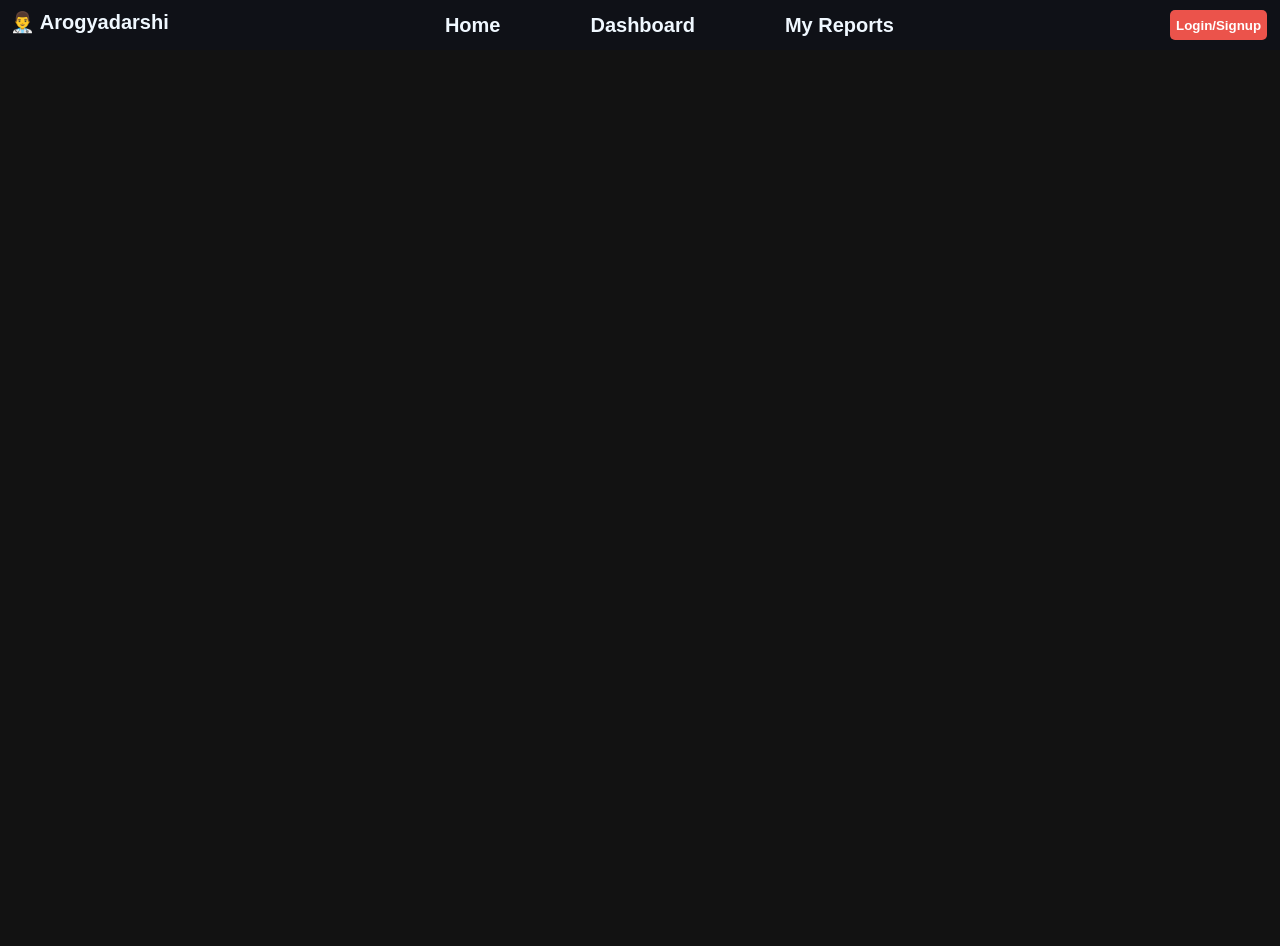
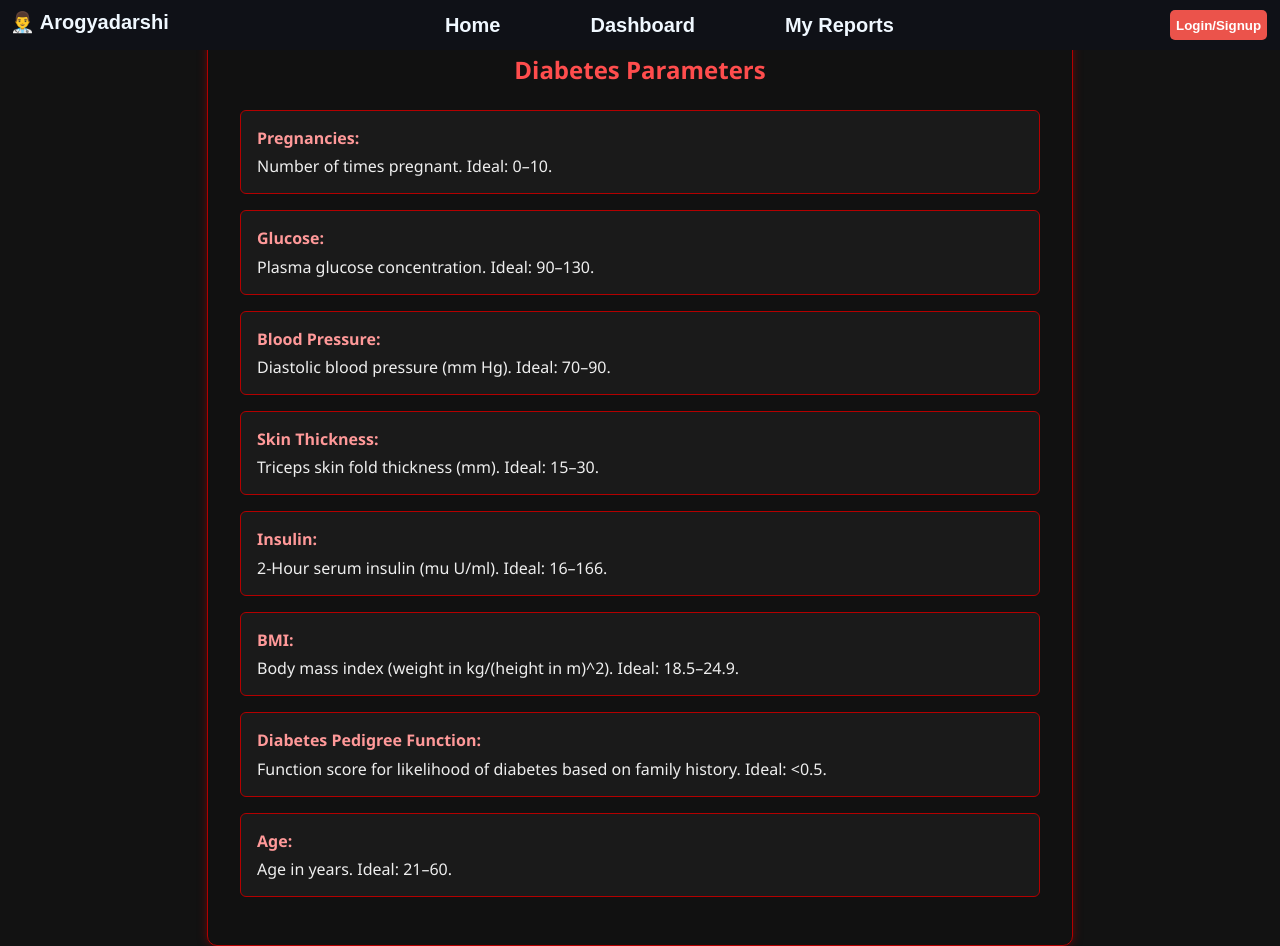
Before and after one commit to Kartik-Ranaut/Arogyadarshi, a React (Create React App) app: page /heart-parameters in a window 1280 px wide. Before the commit the page ends 800 px from the top, so only its background shows below. Built offline with nearby package versions, Linux system fonts and the light colour scheme; no server answers.

Commit message:
Added param info

```diff
--- a/src/App.js
+++ b/src/App.js
@@ -11,6 +11,8 @@ import DoctorSection from './Components/DoctorSection';
 import GetStarted from "./Components/GetStarted";
 import HeartLearnMore from './Components/HeartLearnMore';
 import DiabetesLearnMore from './Components/DiabetesLearnMore';
+import ParameterInfo from './Components/ParameterInfo';
+
 import { useEffect, useState } from 'react';
 function App() {
   const [islogedin,setlogedin]=useState(false);
@@ -64,13 +66,33 @@ function App() {
       <Routes>
         <Route path="/" element={<Home />} />
         <Route path="/get-started" element={<GetStarted />} />
-        <Route path="/progress" element={<Progress user={user} islogedin={islogedin} setrefresh={setrefresh}/>} />
-        <Route path="/dashboard" element={<Dashboard user={user} islogedin={islogedin} setrefresh={setrefresh}/>} />
-        <Route path="/login" element={<Login setlogedin={setlogedin}/>} />
+        <Route
+          path="/progress"
+          element={
+            <Progress
+              user={user}
+              islogedin={islogedin}
+              setrefresh={setrefresh}
+            />
+          }
+        />
+        <Route
+          path="/dashboard"
+          element={
+            <Dashboard
+              user={user}
+              islogedin={islogedin}
+              setrefresh={setrefresh}
+            />
+          }
+        />
+        <Route path="/login" element={<Login setlogedin={setlogedin} />} />
         <Route path="/doctor" element={<DoctorSection />} />
         <Route path="/signup" element={<Signup />} />
         <Route path="/learn-more/heart" element={<HeartLearnMore />} />
         <Route path="/learn-more/diabetes" element={<DiabetesLearnMore />} />
+        <Route path="/heart-parameters" element={<ParameterInfo />} />
+        <Route path="/diabetes-parameters" element={<ParameterInfo />} />
         <Route path="*" element={<div>page does not exists</div>} />
       </Routes>
     </div>
--- a/src/Components/Diabetes.js
+++ b/src/Components/Diabetes.js
@@ -1,4 +1,5 @@
 import React, { useState } from "react";
+import { useNavigate } from "react-router-dom";
 import "./diabetes.css";
 import Popup from "./Popup";
 import Loader from "./Loader";
@@ -6,7 +7,7 @@ import DataFlowTimeline from "./DataFlowTimeline";
 import RiskMeter from "./RiskMeter";
 
 export default function Diabetes(props) {
-
+  const navigate=useNavigate();
   const [member,setmember]=useState();
   const [result, setresult] = useState(null);
   const [isLoading, setIsLoading] = useState(false);
@@ -134,35 +135,49 @@ export default function Diabetes(props) {
 
   return (
     <div className="datafielddiab">
-
-    {showPopup && <Popup setrefresh={props.setrefresh} setShowPopup={setShowPopup}></Popup>}
+      {showPopup && (
+        <Popup
+          setrefresh={props.setrefresh}
+          setShowPopup={setShowPopup}></Popup>
+      )}
       <div className="family">
         <label for="relation">Testing for:</label>
-      <button type="button" onClick={addfamilymember}>Add family member</button>
+        <button type="button" onClick={addfamilymember}>
+          Add family member
+        </button>
       </div>
       {!props.islogedin ? (
         <div>Please login first</div>
       ) : (
-      <select id="relation" name="relation"
+        <select
+          id="relation"
+          name="relation"
           onChange={(e) => {
             const selectedMember = props.user.family.find(
               (relation) => relation._id === e.target.value
             );
             setmember(selectedMember);
             console.log(selectedMember);
-      }}
-      >
+          }}>
           <option value="">-- Select Member --</option>
           {props.user.family.map((relation, index) => (
-          <option key={index} value={relation._id} >
+            <option key={index} value={relation._id}>
               {relation.name}
             </option>
           ))}
         </select>
       )}
       <form onSubmit={submitForm}>
-      <p className="diabhead">Diabetes Prediction User Interface Using ML</p>
-
+        <div className="info">
+          <p className="diabhead">
+            Diabetes Prediction User Interface Using ML
+          </p>
+          <span
+            onClick={() => navigate("/diabetes-parameters")}
+            className="info-icon">
+            🛈
+          </span>
+        </div>
         <div className="inputfield">
           {Object.keys(data).map((key, index) => (
             <div key={key} className="box">
@@ -171,7 +186,13 @@ export default function Diabetes(props) {
                 className="input"
                 type="text"
                 name={key}
-              value={labels[index].label == "Age" ?  member ? member.age: 0 :data[key]}
+                value={
+                  labels[index].label == "Age"
+                    ? member
+                      ? member.age
+                      : 0
+                    : data[key]
+                }
                 onChange={handleChange}
               />
             </div>
@@ -179,6 +200,11 @@ export default function Diabetes(props) {
         </div>
 
         <input type="submit" className="submitForm" value="Get Result" />
+        <span
+          onClick={() => navigate("/diabetes-parameters")}
+          className="info-icon">
+          🛈
+        </span>
 
         {isLoading && <Loader />}
 
@@ -190,7 +216,7 @@ export default function Diabetes(props) {
                 : "Your results suggest a lower risk of diabetes. Keep maintaining a healthy lifestyle!"}
             </p>
             <p>{`The probability of you having diabetes is: ${result.probability}%`}</p>
-          <RiskMeter riskLevel={result.probability}/>
+            <RiskMeter riskLevel={result.probability} />
           </div>
         )}
 
--- a/src/Components/Heart.js
+++ b/src/Components/Heart.js
@@ -1,4 +1,5 @@
 import React, { useState } from "react";
+import { useNavigate } from "react-router-dom";
 import Popup from "./Popup";
 import "./heart.css";
 import Loader from "./Loader";
@@ -6,6 +7,7 @@ import DataFlowTimeline from "./DataFlowTimeline";
 import RiskMeter from "./RiskMeter";
 
 export default function Heart(props) {
+  const navigate=useNavigate();
   const [member,setmember]=useState({});
   const [isLoading, setIsLoading] = useState(false);
   const [showTimeline, setShowTimeline] = useState(false);
@@ -154,9 +156,16 @@ export default function Heart(props) {
           ))}
         </select>
       )}
-      <p className="hearthead">
-        Heart Disease Prediction User Interface Using ML
-      </p>
+      <div className="info">
+        <p className="hearthead">
+          Heart Disease Prediction User Interface Using ML
+        </p>
+        <span
+          onClick={() => navigate("/heart-parameters")}
+          className="info-icon">
+          🛈
+        </span>
+      </div>
       <form onSubmit={handleSubmit}>
         <div className="inputbox">
           {/* Age */}
@@ -166,8 +175,7 @@ export default function Heart(props) {
               type="number"
               className="form-control"
               name="age"
-              value={member ? member.age: 0}
-
+              value={member ? member.age : 0}
               required
             />
           </div>
@@ -178,8 +186,7 @@ export default function Heart(props) {
             <select
               className="form-control"
               name="sex"
-              value={member ? member.gender=="Male" ? 1:0 : ""}
-
+              value={member ? (member.gender == "Male" ? 1 : 0) : ""}
               required>
               <option value="">Select Member</option>
               <option value="1">Male</option>
--- /dev/null
+++ b/src/Components/ParameterInfo.js
@@ -0,0 +1,114 @@
+import "./parameterInfo.css";
+
+export default function ParameterInfo({ disease }) {
+  const heartParameters = [
+    {
+      name: "Age",
+      description: "Age of the patient in years. Ideal: 30-60.",
+    },
+    {
+      name: "Sex",
+      description: "Gender of the patient. 1 = Male, 0 = Female.",
+    },
+    {
+      name: "Chest Pain Type (cp)",
+      description: `0: Typical angina, 1: Atypical angina, 2: Non-anginal pain, 3: Asymptomatic.`,
+    },
+    {
+      name: "Resting Blood Pressure (trestbps)",
+      description: "Measured in mm Hg. Ideal: 90-120.",
+    },
+    {
+      name: "Cholesterol (chol)",
+      description: "Serum cholesterol in mg/dl. Ideal: 125-200.",
+    },
+    {
+      name: "Fasting Blood Sugar > 120 mg/dl (fbs)",
+      description: "1 = True, 0 = False.",
+    },
+    {
+      name: "Resting ECG (restecg)",
+      description: `0: Normal, 1: ST-T wave abnormality, 2: Probable or definite left ventricular hypertrophy.`,
+    },
+    {
+      name: "Max Heart Rate (thalach)",
+      description: "Maximum achieved heart rate. Ideal: 100–170 bpm.",
+    },
+    {
+      name: "Exercise-Induced Angina (exang)",
+      description: "1 = Yes, 0 = No.",
+    },
+    {
+      name: "ST Depression (oldpeak)",
+      description:
+        "ST depression induced by exercise relative to rest. Ideal: <2.",
+    },
+    {
+      name: "Slope of ST segment (slope)",
+      description: "0: Upsloping, 1: Flat, 2: Downsloping.",
+    },
+    {
+      name: "Number of Major Vessels (ca)",
+      description: "Number of major vessels (0–3) colored by fluoroscopy.",
+    },
+    {
+      name: "Thalassemia (thal)",
+      description: "1: Normal, 2: Fixed defect, 3: Reversible defect.",
+    },
+  ];
+  const diabetesParameters = [
+    {
+      name: "Pregnancies",
+      description: "Number of times pregnant. Ideal: 0–10.",
+    },
+    {
+      name: "Glucose",
+      description: "Plasma glucose concentration. Ideal: 90–130.",
+    },
+    {
+      name: "Blood Pressure",
+      description: "Diastolic blood pressure (mm Hg). Ideal: 70–90.",
+    },
+    {
+      name: "Skin Thickness",
+      description: "Triceps skin fold thickness (mm). Ideal: 15–30.",
+    },
+    {
+      name: "Insulin",
+      description: "2-Hour serum insulin (mu U/ml). Ideal: 16–166.",
+    },
+    {
+      name: "BMI",
+      description:
+        "Body mass index (weight in kg/(height in m)^2). Ideal: 18.5–24.9.",
+    },
+    {
+      name: "Diabetes Pedigree Function",
+      description:
+        "Function score for likelihood of diabetes based on family history. Ideal: <0.5.",
+    },
+    {
+      name: "Age",
+      description: "Age in years. Ideal: 21–60.",
+    },
+  ];
+
+  const data = disease === "heart" ? heartParameters : diabetesParameters;
+
+  return (
+    <div className="parameter-info-container">
+      <h2>
+        {disease === "heart"
+          ? "Heart Disease Parameters"
+          : "Diabetes Parameters"}
+      </h2>
+      <ul>
+        {data.map((param) => (
+          <li key={param.name}>
+            <strong>{param.name}:</strong> {param.description}
+          </li>
+        ))}
+      </ul>
+    </div>
+  );
+}
--- a/src/Components/diabetes.css
+++ b/src/Components/diabetes.css
@@ -60,3 +60,10 @@
 .family button{
   padding: 5px;
 }
+
+.info{
+  display: flex;
+  flex-direction: row;
+  align-items: center;
+  justify-content: space-between;
+}
--- a/src/Components/heart.css
+++ b/src/Components/heart.css
@@ -58,3 +58,10 @@ select {
   transition: 0.3s;
   cursor: pointer;
 }
+
+.info{
+  display: flex;
+  flex-direction: row;
+  align-items: center;
+  justify-content: space-between;
+}
--- /dev/null
+++ b/src/Components/parameterInfo.css
@@ -0,0 +1,42 @@
+.parameter-info-container {
+  background-color: #111;
+  color: #eee;
+  padding: 2rem;
+  border: 1px solid #b30000;
+  border-radius: 10px;
+  max-width: 800px;
+  margin: 0 auto;
+  box-shadow: 0 0 10px rgba(179, 0, 0, 0.5);
+  font-family: 'Segoe UI', Tahoma, Geneva, Verdana, sans-serif;
+}
+
+.parameter-info-container h2 {
+  color: #ff4d4d;
+  margin-bottom: 1.5rem;
+  text-align: center;
+}
+
+.parameter-info-container ul {
+  list-style: none;
+  padding-left: 0;
+}
+
+.parameter-info-container li {
+  margin-bottom: 1rem;
+  padding: 1rem;
+  border: 1px solid #b30000;
+  border-radius: 6px;
+  background-color: #1a1a1a;
+  transition: transform 0.2s;
+}
+
+.parameter-info-container li:hover {
+  transform: scale(1.02);
+}
+
+.parameter-info-container strong {
+  color: #ff9999;
+  font-weight: bold;
+  display: block;
+  margin-bottom: 0.4rem;
+}
```
Lines whose indentation alone changed are shown as unchanged.
